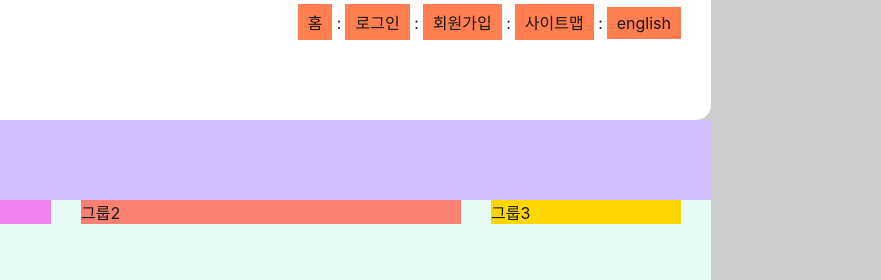
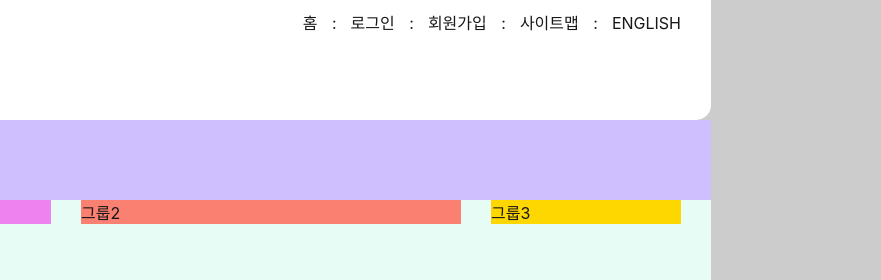
Before and after one commit to lulla-by/HTML5, a plain HTML site: page index.html in a window 1280 px wide. Shown: the top 280 px of the page, 399-1280 px from the left. Drawn offline with Linux system fonts and the light colour scheme; a web font is replaced by a local one.

Commit message:
불필요한 배경색상 제거

```diff
--- a/styles/style.css
+++ b/styles/style.css
@@ -43,6 +43,12 @@ body {
   /* background-color: aqua; */
   text-align: right;
   padding: 4px 0;
+  /* position 속성을 활용하여 . member 영역을 오른쪽으로 10px 만큼 이동하기 */
+  /* position: relative;
+  right: -10px; */
+
+  /* transform 속성을 활용하여 . member 영역을 오른쪽으로 10px 만큼 이동하기 */
+  transform: translateX(10px);
 }
 
 .member li{
@@ -51,10 +57,16 @@ body {
 }
 
 .member a{
-  background-color:coral;
+  /* background-color:coral; */
   padding: 6px 10px;
   display: inherit;
+  text-transform: uppercase;
+
 }
+/* 마지막 li요소에 포함된 a요소를 선택하여 오른쪽 패딩값을 0으로 재정의 */
+/* .member li:last-child a{
+  padding-right: 0;
+} */
 
 .divider{
   margin-right: 4px;
```
